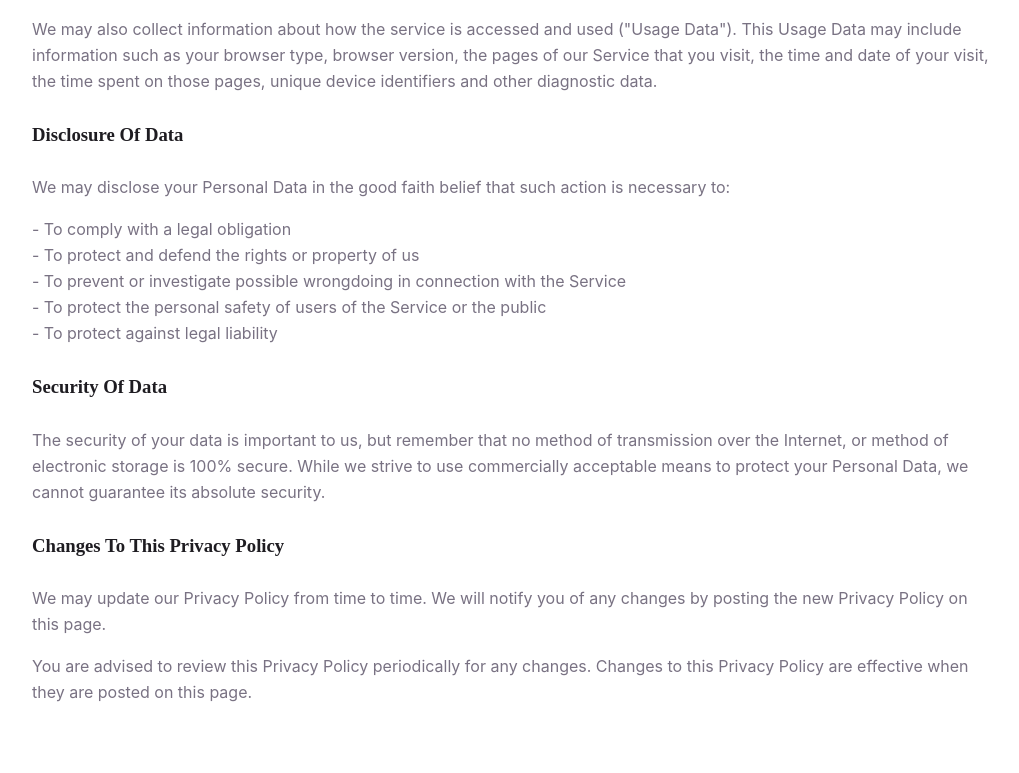
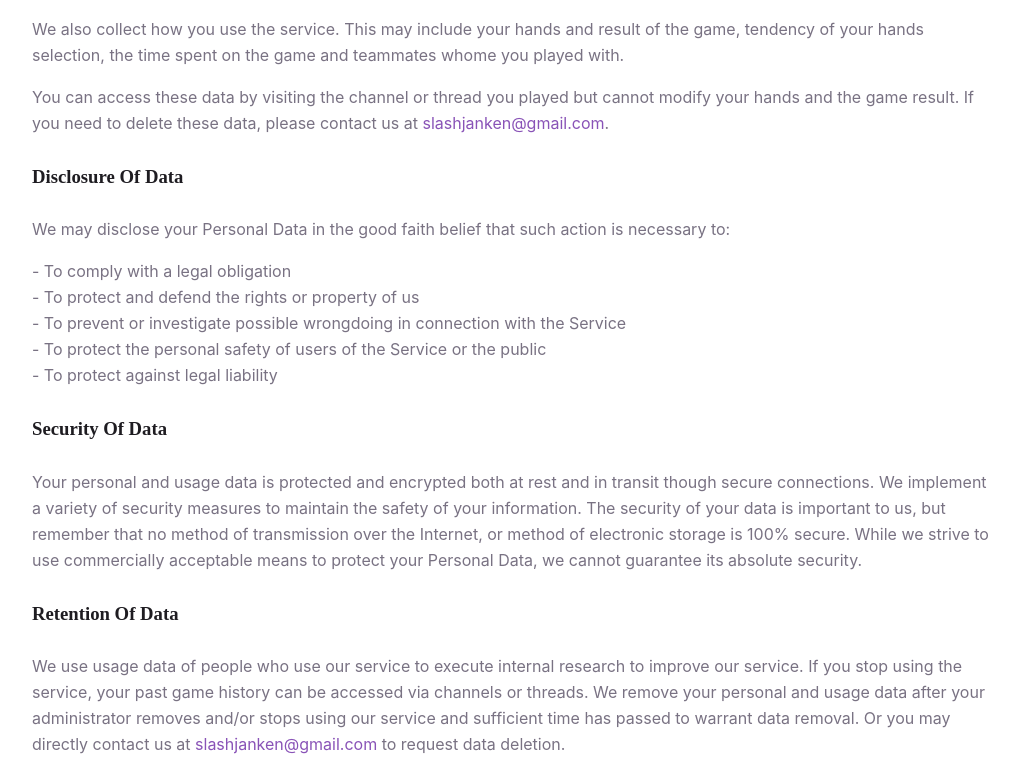
Before and after one commit to xiz-kak/janken-bot-lp, a Gatsby site: page /privacy in a window 1280 px wide. Shown: the part 672-1445 px from the top of the page, without its empty margins (128-1147 px from the left). Built offline with nearby package versions, Linux system fonts and the light colour scheme; Gatsby itself is replaced by a stand-in of ours.

Commit message:
modify pp

```diff
--- a/src/pages/privacy.js
+++ b/src/pages/privacy.js
@@ -24,7 +24,8 @@ const PrivacyPage = () => (
                 </ul>
 
                 <h3>Usage Data</h3>
-                <p>We may also collect information about how the service is accessed and used ("Usage Data"). This Usage Data may include information such as your browser type, browser version, the pages of our Service that you visit, the time and date of your visit, the time spent on those pages, unique device identifiers and other diagnostic data.</p>
+                <p>We also collect how you use the service. This may include your hands and result of the game, tendency of your hands selection, the time spent on the game and teammates whome you played with.</p>
+                <p>You can access these data by visiting the channel or thread you played but cannot modify your hands and the game result. If you need to delete these data, please contact us at <a href="mailto:slashjanken@gmail.com">slashjanken@gmail.com</a>.</p>
 
                 <h3>Disclosure Of Data</h3>
                 <p>We may disclose your Personal Data in the good faith belief that such action is necessary to:</p>
@@ -37,7 +38,9 @@ const PrivacyPage = () => (
                 </ul>
 
                 <h3>Security Of Data</h3>
-                <p>The security of your data is important to us, but remember that no method of transmission over the Internet, or method of electronic storage is 100% secure. While we strive to use commercially acceptable means to protect your Personal Data, we cannot guarantee its absolute security.</p>
+                <p>Your personal and usage data is protected and encrypted both at rest and in transit though secure connections. We implement a variety of security measures to maintain the safety of your information. The security of your data is important to us, but remember that no method of transmission over the Internet, or method of electronic storage is 100% secure. While we strive to use commercially acceptable means to protect your Personal Data, we cannot guarantee its absolute security.</p>
+                <h3>Retention Of Data</h3>
+                <p>We use usage data of people who use our service to execute internal research to improve our service. If you stop using the service, your past game history can be accessed via channels or threads. We remove your personal and usage data after your administrator removes and/or stops using our service and sufficient time has passed to warrant data removal. Or you may directly contact us at <a href="mailto:slashjanken@gmail.com">slashjanken@gmail.com</a> to request data deletion.</p>
 
                 <h3>Changes To This Privacy Policy</h3>
                 <p>We may update our Privacy Policy from time to time. We will notify you of any changes by posting the new Privacy Policy on this page.</p>
```
